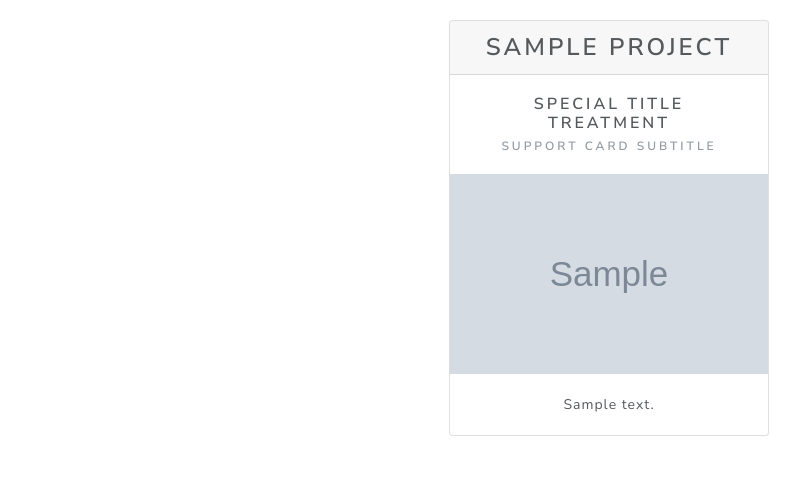
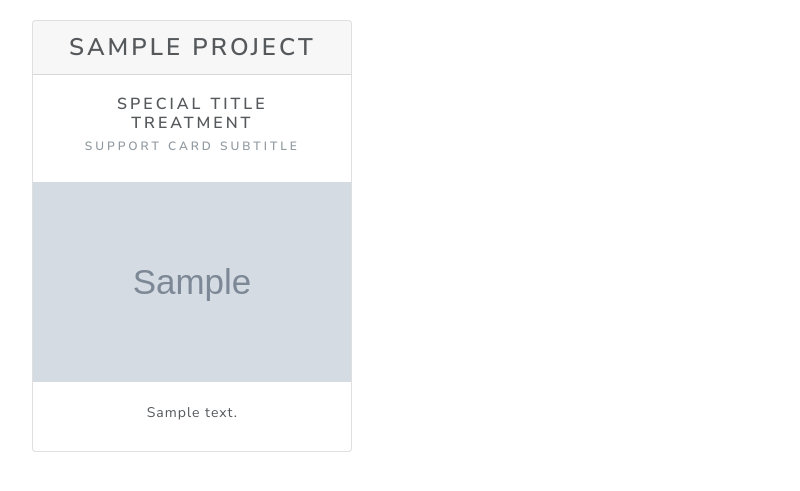
Before and after one commit to Abhishek5101/Projects-Bazaar, a Flask app: page / in a window 1280 px wide. Shown: the top 491 px of the page, without its empty margins (31-831 px from the left). Run offline with Flask 2, Linux system fonts and the light colour scheme; grey boxes marked "Sample" are stand-in pictures; a database or web service that is not in the repository returns one stand-in record (values such as "Sample title"); some libraries are stand-ins or nearby versions.

Commit message:
cards as a Grid added

```diff
--- a/templates/home.html
+++ b/templates/home.html
@@ -1,8 +1,10 @@
 {% extends 'base.html' %}
 {% block content %}
+<div class="container-fluid">
+    <div class="row">
 {% for project in projects %}
-<div class="col-sm-12" align="center" style="margin-top:20px;">
-    <div class="card mb-3" style="max-width: 20rem;">
+    <div class="col-sm-4" align="center" style="margin-top:20px;">
+        <div class="card h-100 mb-3" style="max-width: 20rem;">
           <h3 class="card-header">{{ project.name }}</h3>
           <div class="card-body">
             <h5 class="card-title">Special title treatment</h5>
@@ -14,5 +16,11 @@
           </div>
         </div>
     </div>
+
+        {% if loop.index % 3 == 0 %}
+        <div class="w-100"></div>
+        {% endif %}
 {% endfor %}
+    </div>
+</div>
 {% endblock %}
```
Lines whose indentation alone changed are shown as unchanged.
